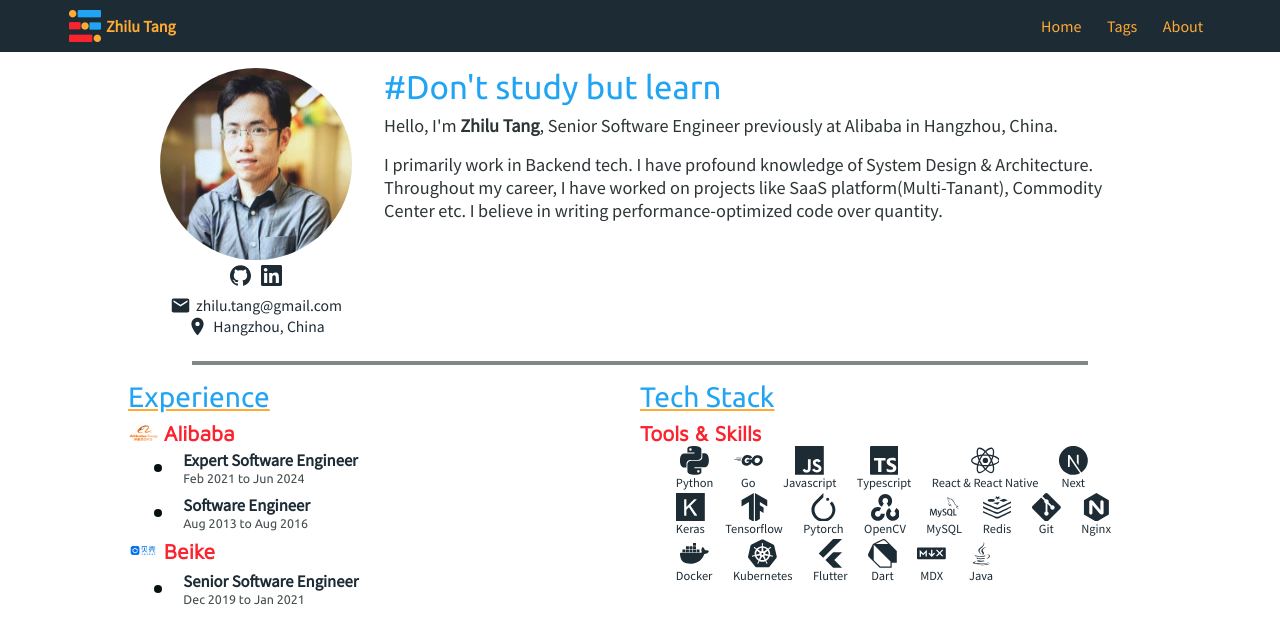
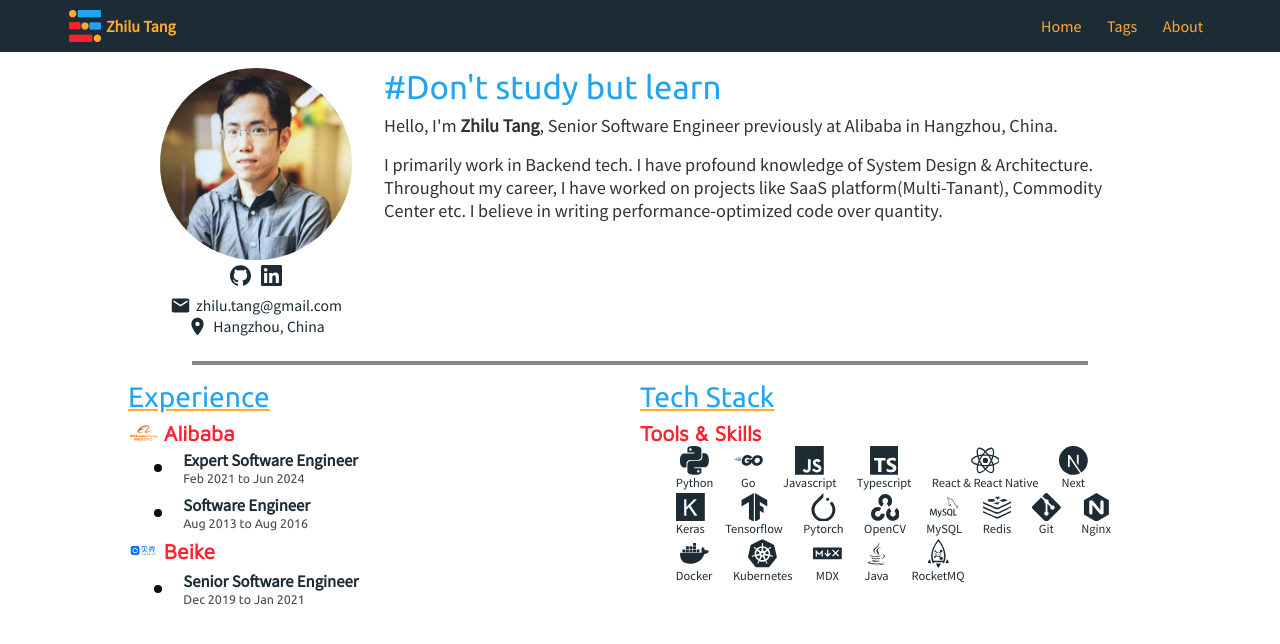
Before and after one commit to zhilu-tang/zhilu-tang.github.io, a Next.js app: page /about in a window 1280 px wide. Shown: the top 644 px of the page. Built offline with nearby package versions, Linux system fonts and the light colour scheme.

Commit message:
Update about.js

```diff
--- a/pages/about.js
+++ b/pages/about.js
@@ -23,6 +23,7 @@ import {
   SiFlutter,
   SiDart,
   SiMdx,
+  SiApacherocketmq,
 } from "react-icons/si";
 import {
   DiJava,
@@ -368,10 +369,11 @@ const techStack = [
   { icon: SiNginx, name: "Nginx" },
   { icon: SiDocker, name: "Docker" },
   { icon: SiKubernetes, name: "Kubernetes" },
-  { icon: SiFlutter, name: "Flutter" },
-  { icon: SiDart, name: "Dart" },
+  // { icon: SiFlutter, name: "Flutter" },
+  // { icon: SiDart, name: "Dart" },
   { icon: SiMdx, name: "MDX" },
   { icon: DiJava, name: "Java" },
+  { icon: SiApacherocketmq, name: "RocketMQ" },
 ];
 
 export default function About_Page(props) {
```
